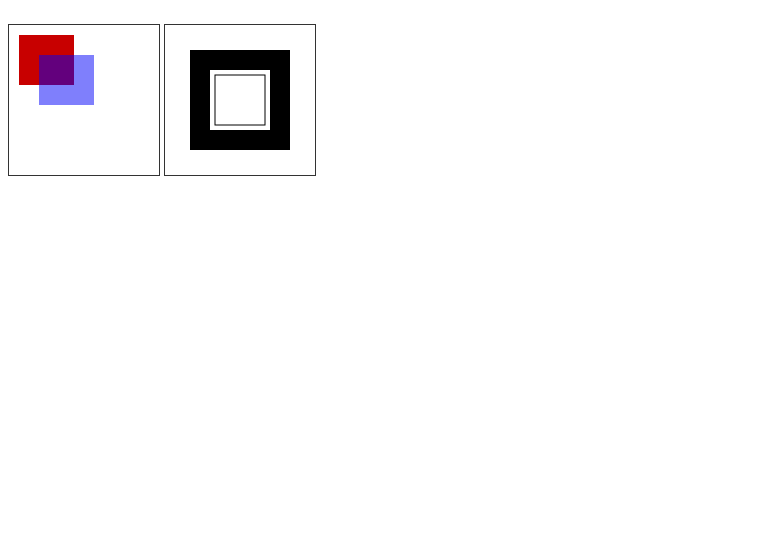
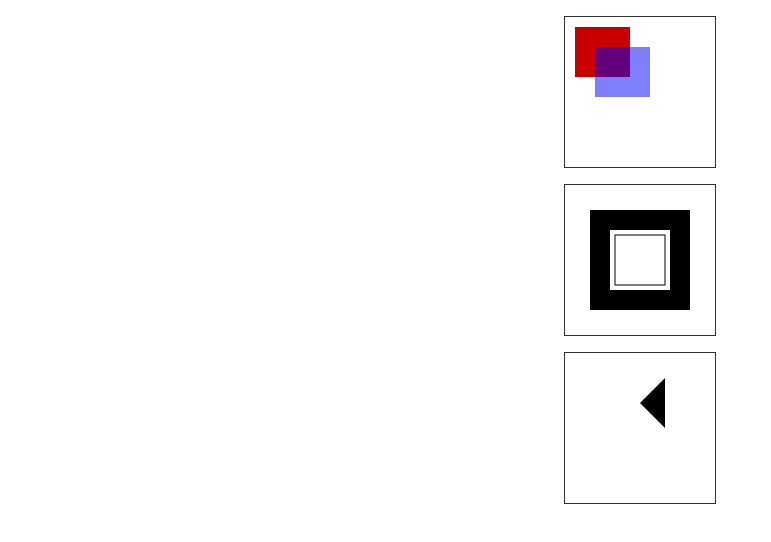
Before and after one commit to dgowrie/sandbox-canvas, a plain HTML site: page mdn-tut/index.html in a window 1280 px wide. Shown: the whole page, without its empty margins (0-771 px from the left). Drawn offline with Linux system fonts and the light colour scheme.

Commit message:
Adding some canvas examples

```diff
--- a/mdn-tut/index.html
+++ b/mdn-tut/index.html
@@ -23,6 +23,9 @@
 			Fallback content here for older browsers
 		</canvas>
 
+		<canvas id="c3" width="150" height="150">
+			Fallback content here for older browsers
+		</canvas>
 
 		<script src="script.js"></script>
 	</body>
--- a/mdn-tut/script.js
+++ b/mdn-tut/script.js
@@ -5,24 +5,34 @@
 	"use strict";
 
 	var canvas = document.getElementById('tutorial'),
-		c2 = document.getElementById('c2');
+		c2 = document.getElementById('c2'),
+		c3 = document.getElementById('c3');
 
 	// check for support
 	if(canvas.getContext) {
-		var cxt = canvas.getContext('2d'),
-			cxt2 = c2.getContext('2d');
+		var ctx = canvas.getContext('2d'),
+			ctx2 = c2.getContext('2d'),
+			ctx3 = c3.getContext('2d');
 		// drawing code here
 
-		cxt.fillStyle = "rgb(200,0,0)";
-		cxt.fillRect(10, 10, 55, 50);
+		ctx.fillStyle = "rgb(200,0,0)";
+		ctx.fillRect(10, 10, 55, 50);
 
-		cxt.fillStyle = "rgba(0, 0, 250, 0.5)";
-		cxt.fillRect(30, 30, 55, 50);
+		ctx.fillStyle = "rgba(0, 0, 250, 0.5)";
+		ctx.fillRect(30, 30, 55, 50);
 
 
-		cxt2.fillRect(25, 25, 100, 100);
-		cxt2.clearRect(45, 45, 60, 60);
-		cxt2.strokeRect(50, 50, 50, 50);
+		ctx2.fillRect(25, 25, 100, 100);
+		ctx2.clearRect(45, 45, 60, 60);
+		ctx2.strokeRect(50, 50, 50, 50);
+
+		// draw a triangle
+		ctx3.beginPath();
+		ctx3.moveTo(75, 50);
+		ctx3.lineTo(100, 75);
+		ctx3.lineTo(100, 25);
+		ctx3.fill();
+
 
 	} else {
 		// canvas-unsupported code here
--- a/mdn-tut/style.css
+++ b/mdn-tut/style.css
@@ -1,6 +1,7 @@
 /* CSS for MDN Canvas Tutorial */
 
 canvas {
+	display: block;
 	margin: 1em auto 0;
 	border: 1px solid #333;
 }
```
